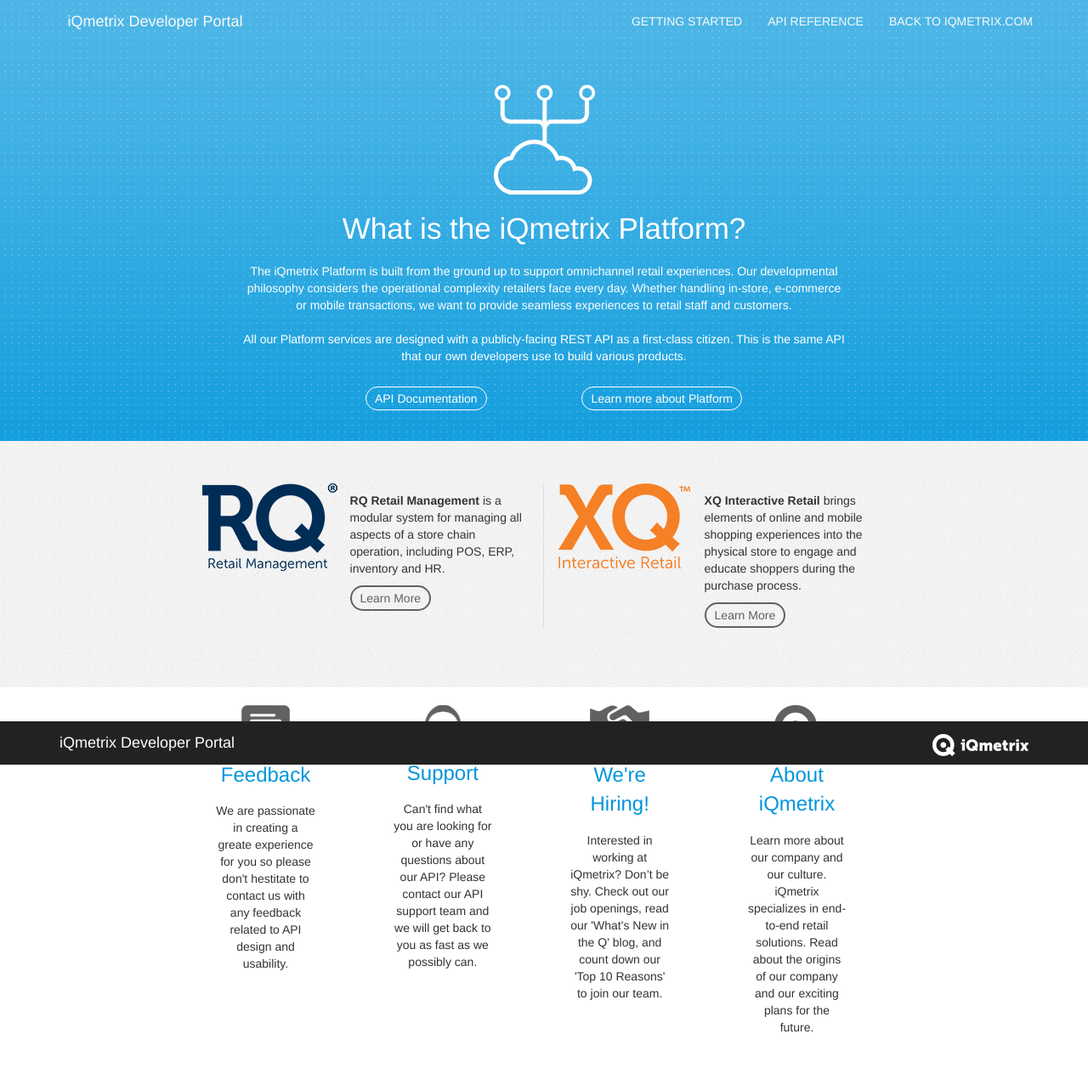
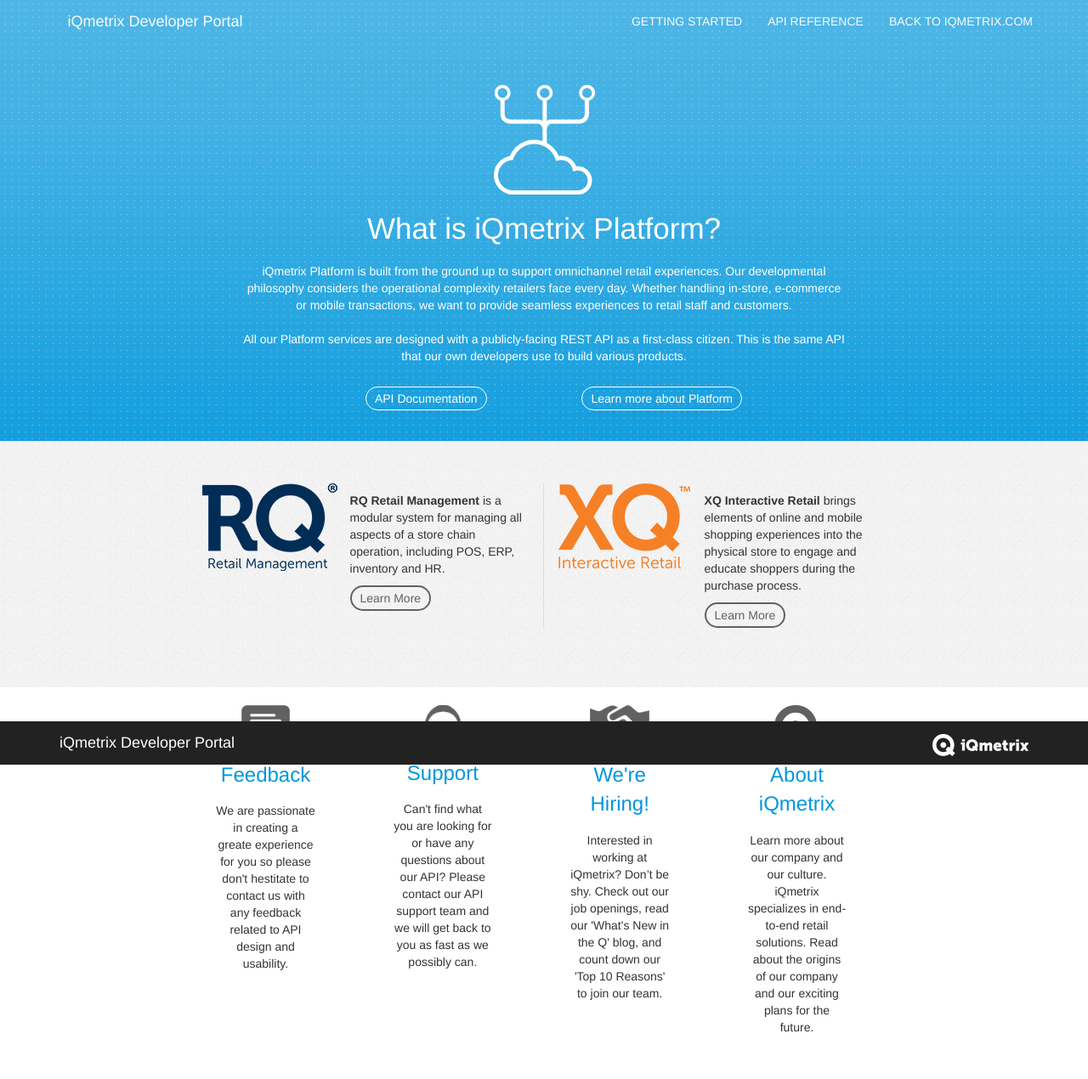
Before and after one commit to iq-coryp/documentation-testing, a Jekyll site: the page built from index.md, in a window 1280 px wide. Shown: the whole page at 85% size. Built offline with Jekyll 4.4.1, drawn with Linux system fonts in a browser that asks for light colours; nearby versions of some CDN libraries; Markdown is read by kramdown in place of the engine named in the settings; comment, search, counter and statistics services are not loaded.

Commit message:
Bug fixesd

```diff
--- a/_includes/fronttopnav.html
+++ b/_includes/fronttopnav.html
@@ -39,11 +39,11 @@
         </div>
         <div id="iQmetrixPlatform" class="text-center">
             <img src="images/platform-logo.png"></img>
-            <div class="header">What is the iQmetrix Platform?</div>
+            <div class="header">What is iQmetrix Platform?</div>
             <span class="col-xs-12" style="padding-bottom:10px">
                 <span class="col-xs-12 col-lg-2"></span>
                 <span class="blurb col-xs-12 col-lg-8">
-                    The iQmetrix Platform is built from the ground up to support omnichannel retail experiences. Our developmental philosophy considers the operational complexity retailers face every day. Whether handling in-store, e-commerce or mobile transactions, we want to provide seamless experiences to retail staff and customers.
+                    iQmetrix Platform is built from the ground up to support omnichannel retail experiences. Our developmental philosophy considers the operational complexity retailers face every day. Whether handling in-store, e-commerce or mobile transactions, we want to provide seamless experiences to retail staff and customers.
                     <br><br>
                     All our Platform services are designed with a publicly-facing REST API as a first-class citizen. This is the same API that our own developers use to build various products.
                 </span>
@@ -51,7 +51,7 @@
                 <span class="links-row col-xl-12">
                   <span class="col-xl-5 col-lg-3 col-md-3 col-sm-2 col-xs-12"></span>
                   <span class="col-xl-1 col-lg-3 col-md-3 col-sm-4 col-xs-12">
-                    <a class="front-page-button" href="/api/introduction/">API Documentation</a>
+                    <a class="front-page-button" href="/api/authentication/">API Documentation</a>
                   </span>
                   <span class="col-xl-1 col-lg-3 col-md-3 col-sm-4 col-xs-12">
                     <a class="front-page-button" href="http://www.iqmetrix.com/products/platform">Learn more about Platform</a>
```
